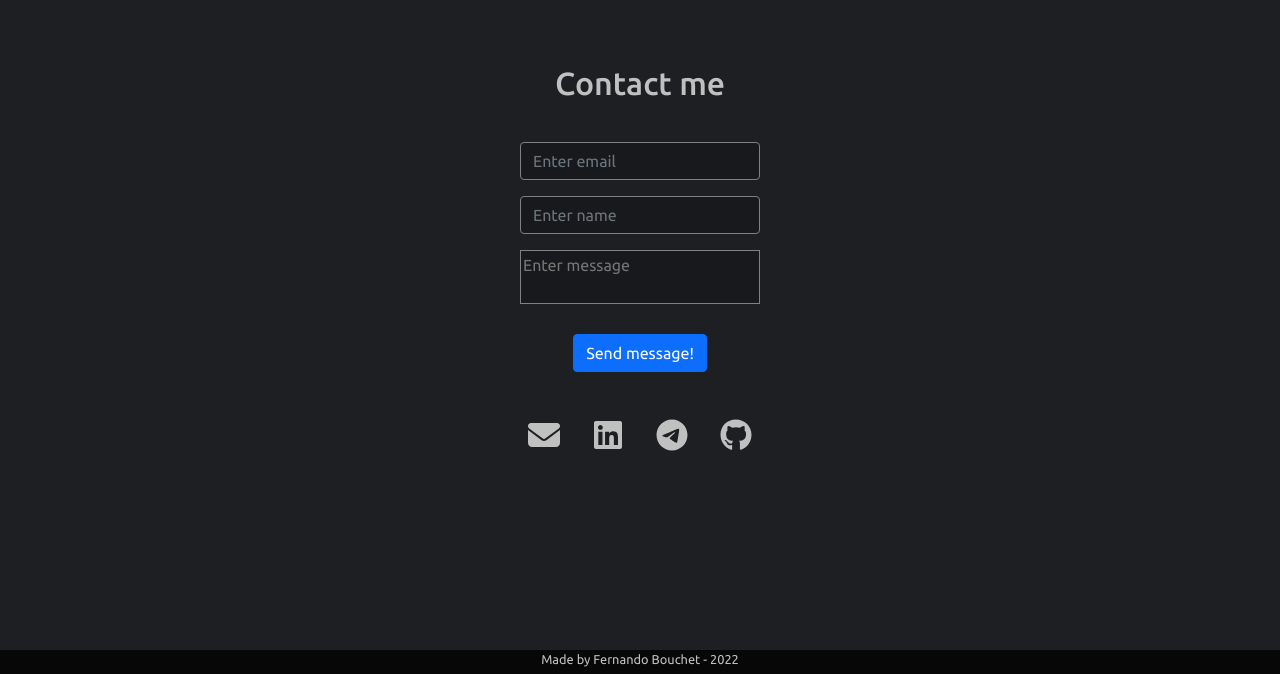
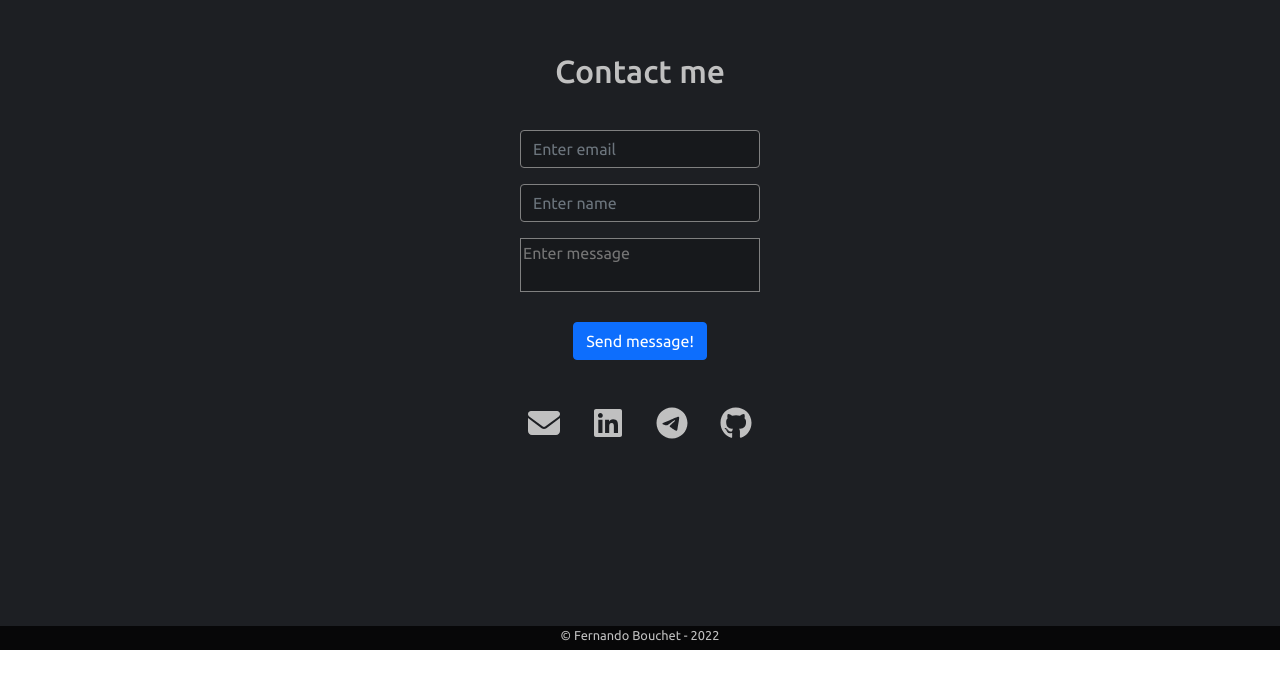
Before and after one commit to fernandobouchet/fernandobouchet.github.io, a JavaScript app: page / in a window 1280 px wide. Shown: the part 1750-2424 px from the top of the page. After the commit the page ends 2400 px from the top, so only its background shows below. Built offline with nearby package versions, Linux system fonts and the light colour scheme; the HTML template or start-up script is replaced by a standard one.

Commit message:
Style fixes

```diff
--- a/src/components/Contact/Contact.js
+++ b/src/components/Contact/Contact.js
@@ -119,7 +119,7 @@ const MainContainer = styled(Container)`
 const StyledContainer = styled(Container)`
   background-color: #1d1f23;
   color: silver;
-  height: 100vh;
+  height: calc(100vh - 1.5rem);
   display: flex;
   flex-direction: column;
   text-align: center;
--- a/src/components/Footer/Footer.js
+++ b/src/components/Footer/Footer.js
@@ -4,7 +4,7 @@ function FooterContainer() {
   return (
     <>
       <StyledFooter>
-        <span>Made by Fernando Bouchet - {new Date().getFullYear()} </span>
+        <span>© Fernando Bouchet - {new Date().getFullYear()} </span>
       </StyledFooter>
     </>
   );
--- a/src/components/Projects/Cards.js
+++ b/src/components/Projects/Cards.js
@@ -32,6 +32,11 @@ const StyledCard = styled(Card)`
   width: 25rem;
   padding: 0;
   margin: 1rem;
+  transition: 0.1s linear;
+
+  &:hover {
+    transform: scale(1.1);
+  }
 
   @media (max-width: 768px) {
     width: 20rem;
```
